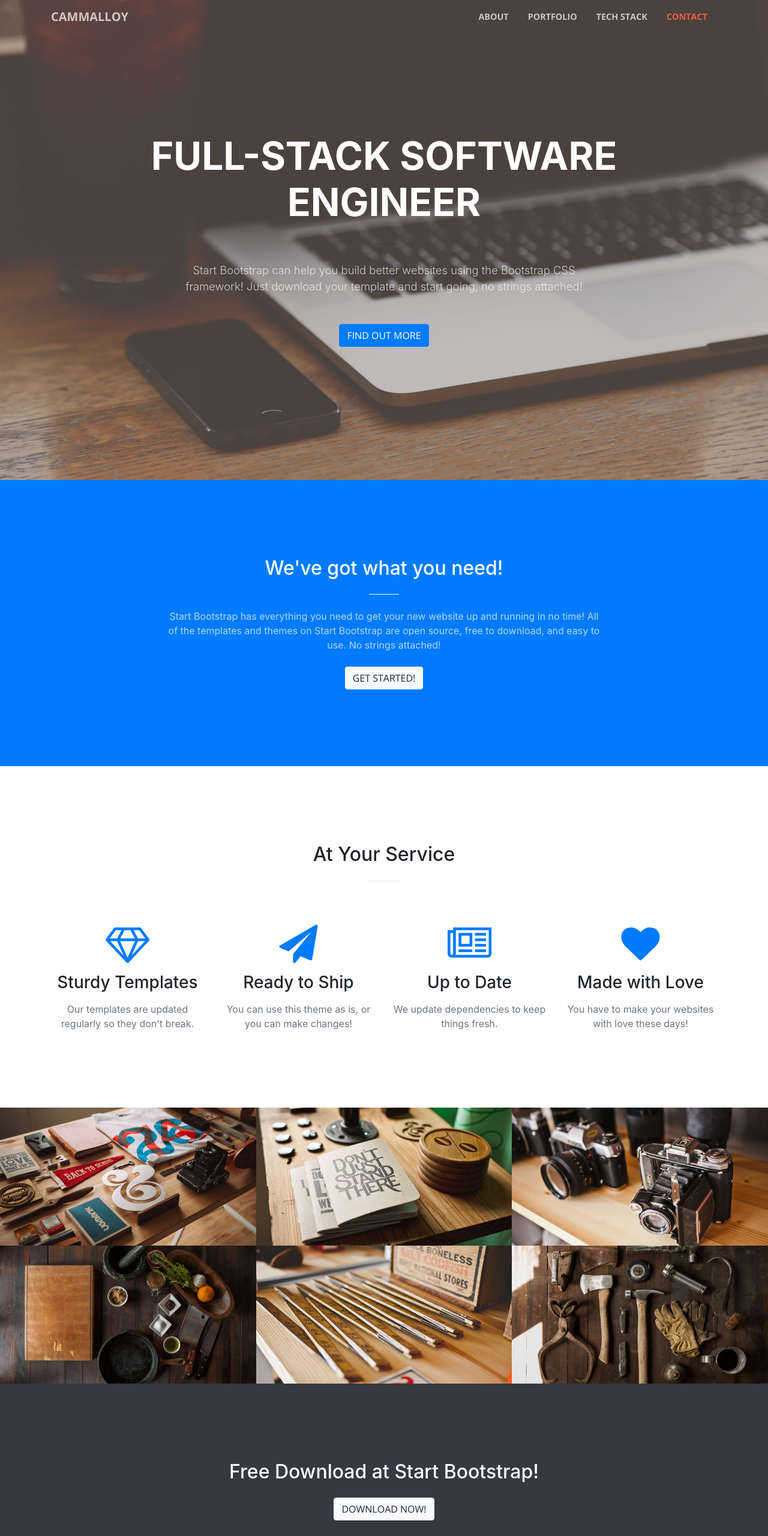
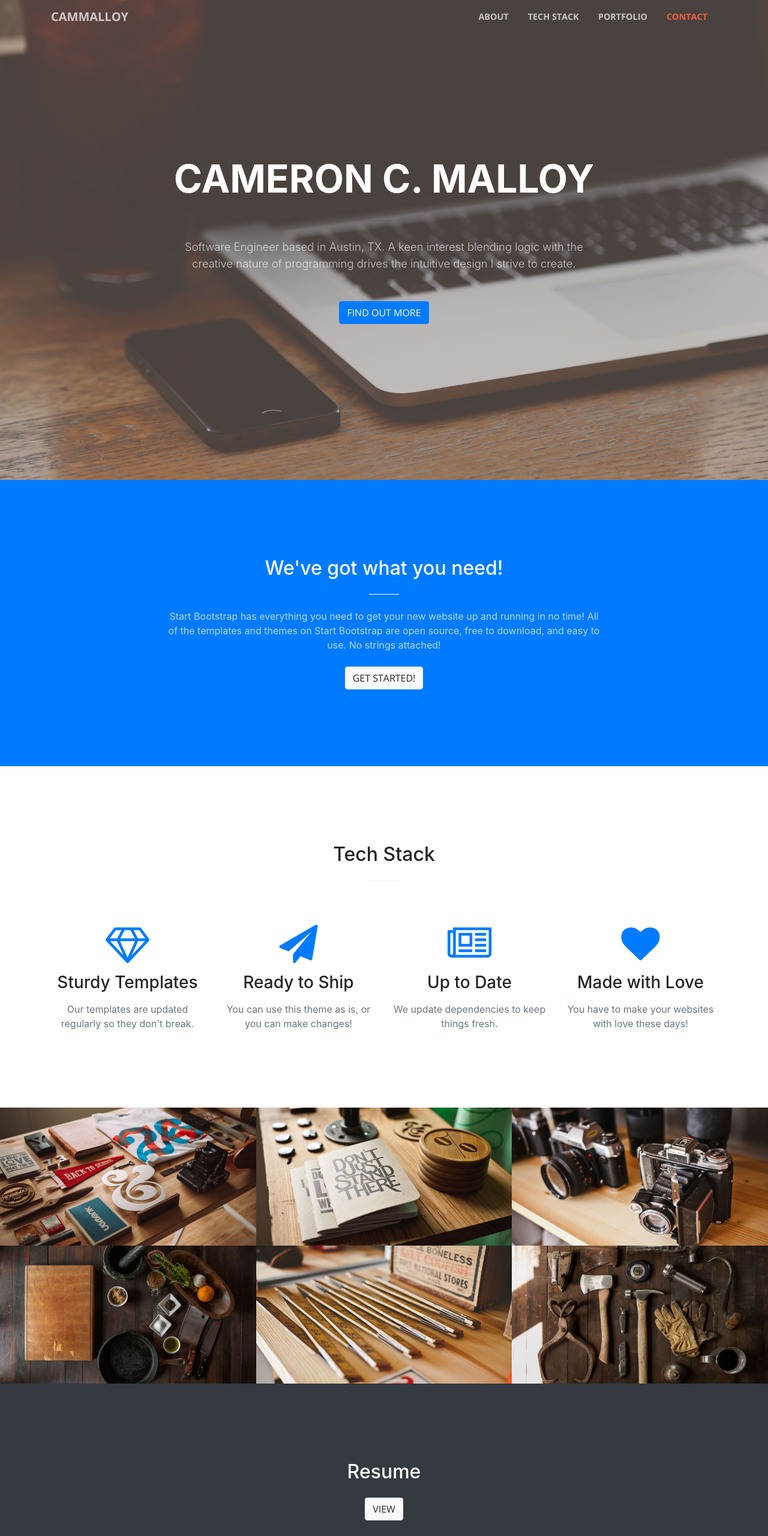
Before and after one commit to ccm36/portfolio, a website with bundled scripts: page index.html in a window 1280 px wide. Shown: the top 2560 px of the page at 60% size. Built offline with nearby package versions, Linux system fonts and the light colour scheme.

Commit message:
Update contact info and add resume

```diff
--- a/index.html
+++ b/index.html
@@ -41,10 +41,10 @@
               <a class="nav-link js-scroll-trigger" href="#about">About</a>
             </li>
             <li class="nav-item">
-              <a class="nav-link js-scroll-trigger" href="#portfolio">Portfolio</a>
+              <a class="nav-link js-scroll-trigger" href="#tech-stack">Tech Stack</a>
             </li>
             <li class="nav-item">
-              <a class="nav-link js-scroll-trigger" href="#tech-stack">Tech Stack</a>
+              <a class="nav-link js-scroll-trigger" href="#portfolio">Portfolio</a>
             </li>
             <li class="nav-item">
               <a class="nav-link js-scroll-trigger" href="#contact">Contact</a>
@@ -59,12 +59,12 @@
         <div class="row">
           <div class="col-lg-10 mx-auto">
             <h1 class="text-uppercase">
-              <strong>Full-Stack Software Engineer</strong>
+              <strong>Cameron C. Malloy</strong>
             </h1>
             <hr>
           </div>
           <div class="col-lg-8 mx-auto">
-            <p class="text-faded mb-5">Start Bootstrap can help you build better websites using the Bootstrap CSS framework! Just download your template and start going, no strings attached!</p>
+            <p class="text-faded mb-5">Software Engineer based in Austin, TX. A keen interest blending logic with the creative nature of programming drives the intuitive design I strive to create.</p>
             <a class="btn btn-primary btn-xl js-scroll-trigger" href="#about">Find Out More</a>
           </div>
         </div>
@@ -84,15 +84,16 @@
       </div>
     </section>
 
-    <section id="tech-stack">
+  <section id="tech-stack">
       <div class="container">
         <div class="row">
           <div class="col-lg-12 text-center">
-            <h2 class="section-heading">At Your Service</h2>
+            <h2 class="section-heading">Tech Stack</h2>
             <hr class="my-4">
           </div>
         </div>
       </div>
+
       <div class="container">
         <div class="row">
           <div class="col-lg-3 col-md-6 text-center">
@@ -126,6 +127,99 @@
         </div>
       </div>
     </section>
+
+
+    <!--
+
+          <section style="background-color: black" id="one" class="wrapper style1 special">
+            <div class="inner">
+              <header class="major">
+                <h2>Skills</h2>
+              </header>
+              <div class="skills-icons-1">
+                <div class="ruby-div">
+                  <img id="skills" src="./images/ruby.png" alt="ruby" />
+                  <a id="icon-link" target="_blank" href="https://www.ruby-lang.org/en/">
+                    <p>Ruby</p>
+                  </a>
+                </div>
+                <div class="rails-div">
+                  <img id="skills" src="./images/rails.png" alt="rails" />
+                  <a id="icon-link" target="_blank" href="http://rubyonrails.org/">
+                    <p>Rails</p>
+                  </a>
+                </div>
+                <div class="js-div">
+                  <img id="skills-js" src="./images/javascript.png" alt="javascript" />
+                  <a id="icon-link" target="_blank" href="https://www.javascript.com/">
+                    <p>JavaScript</p>
+                  </a>
+                </div>
+                <div class="react-div">
+                  <img id="skills" src="./images/react.svg" alt="react" />
+                  <a id="icon-link" target="_blank" href="https://facebook.github.io/react/">
+                    <p>React</p>
+                  </a>
+                </div>
+              </div>
+              <br><br><br><br>
+              <div class="skills-icons-2">
+                <div class="redux-div">
+                  <img id="skills" src="./images/redux.png" alt="redux" />
+                  <a id="icon-link" target="_blank" href="http://redux.js.org/">
+                    <p>Redux</p>
+                  </a>
+                </div>
+                <div class="pgsl-div">
+                  <img id="skills" src="./images/postgresql.png" alt="postgresql" />
+                  <a id="icon-link" target="_blank" href="https://www.postgresql.org/">
+                    <p>PostgreSQL</p>
+                  </a>
+                </div>
+                <div class="html-div">
+                  <img id="skills" src="./images/html.png" alt="html" />
+                  <a id="icon-link" target="_blank" href="https://developer.mozilla.org/en-US/docs/Web/Guide/HTML/HTML5">
+                    <p>HTML5</p>
+                  </a>
+                </div>
+                <div class="css-div">
+                  <img id="skills" src="./images/css.png" alt="css" />
+                  <a id="icon-link" target="_blank" href="https://developer.mozilla.org/en-US/docs/Web/CSS/CSS3">
+                    <p>CSS3</p>
+                  </a>
+                </div>
+              </div>
+              <div style="display:flex;flex-direction:row;justify-content:space-around;margin-top:100px;margin-right:40px">
+                <div class="git-div">
+                  <img id="skills-git" src="./images/git.svg" alt="git" />
+                  <a id="icon-link" target="_blank" href="https://git-scm.com/">
+                    <p>Git</p>
+                  </a>
+                </div>
+                <div class="php-div">
+                  <img id="skills-php" src="./images/php.png" alt="php">
+                  <a id="icon-link" target="_blank" href="http://www.php.net/">
+                    <p>PHP</p>
+                  </a>
+                </div>
+                <div class="laravel-div">
+                  <img id="skills-laravel" src="./images/laravel.svg" alt="laravel">
+                  <a id="icon-link" target="_blank" href="https://laravel.com/">
+                    <p style="margin-top:9px">Laravel</p>
+                  </a>
+                </div>
+                <div class="jquery-div">
+                  <img id="skills-jquery" src="./images/jquery.png" alt="jquery">
+                  <a id="icon-link" target="_blank" href="https://jquery.com/">
+                    <p>jQuery</p>
+                  </a>
+                </div>
+              </div>
+            </div>
+          </section>
+
+
+    -->
 
     <section class="p-0" id="portfolio">
       <div class="container-fluid p-0">
@@ -226,8 +320,8 @@
 
     <section class="bg-dark text-white">
       <div class="container text-center">
-        <h2 class="mb-4">Free Download at Start Bootstrap!</h2>
-        <a class="btn btn-light btn-xl sr-button" href="http://startbootstrap.com/template-overviews/creative/">Download Now!</a>
+        <h2 class="mb-4">Resume</h2>
+        <a class="btn btn-light btn-xl sr-button" href="img/CV.pdf">View</a>
       </div>
     </section>
 
@@ -237,18 +331,20 @@
           <div class="col-lg-8 mx-auto text-center">
             <h2 class="section-heading">Let's Get In Touch!</h2>
             <hr class="my-4">
+          <!--
             <p class="mb-5">Ready to start your next project with us? That's great! Give us a call or send us an email and we will get back to you as soon as possible!</p>
+          -->
           </div>
         </div>
         <div class="row">
           <div class="col-lg-4 ml-auto text-center">
             <i class="fa fa-phone fa-3x mb-3 sr-contact"></i>
-            <p>123-456-6789</p>
+            <p>484-636-6673</p>
           </div>
           <div class="col-lg-4 mr-auto text-center">
             <i class="fa fa-envelope-o fa-3x mb-3 sr-contact"></i>
             <p>
-              <a href="mailto:your-email@your-domain.com">feedback@startbootstrap.com</a>
+              <a href="mailto:your-email@your-domain.com">cameron.c.malloy@gmail.com</a>
             </p>
           </div>
         </div>
```
Also changed, not shown: 1 other file.
